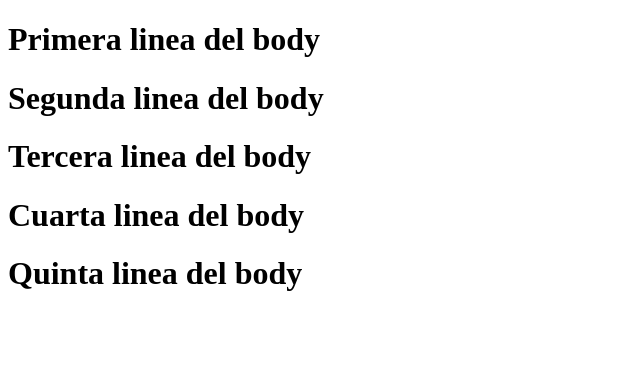
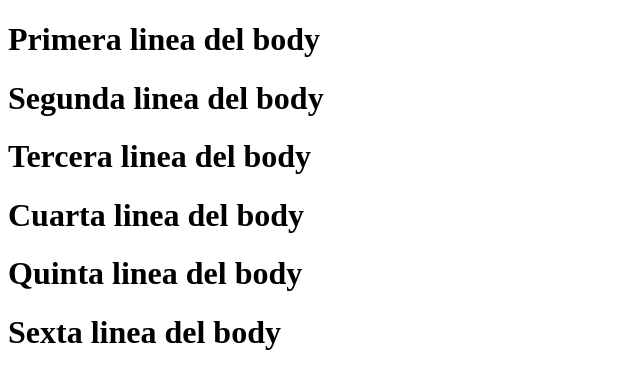
Before and after one commit to Jxbrrg/Carta, a plain HTML site: page Desktop/clase_git_juevess/index.html in a window 1280 px wide. Shown: the whole page, without its empty margins (0-640 px from the left). Drawn offline with Linux system fonts and the light colour scheme.

Commit message:
Sexto commit

```diff
--- a/Desktop/clase_git_juevess/index.html
+++ b/Desktop/clase_git_juevess/index.html
@@ -11,6 +11,8 @@
    <h1>Tercera linea del body</h1>
    <h1>Cuarta linea del body</h1>
    <h1>Quinta linea del body</h1>
+   <h1>Sexta linea del body</h1>
+
 
 
 
```
